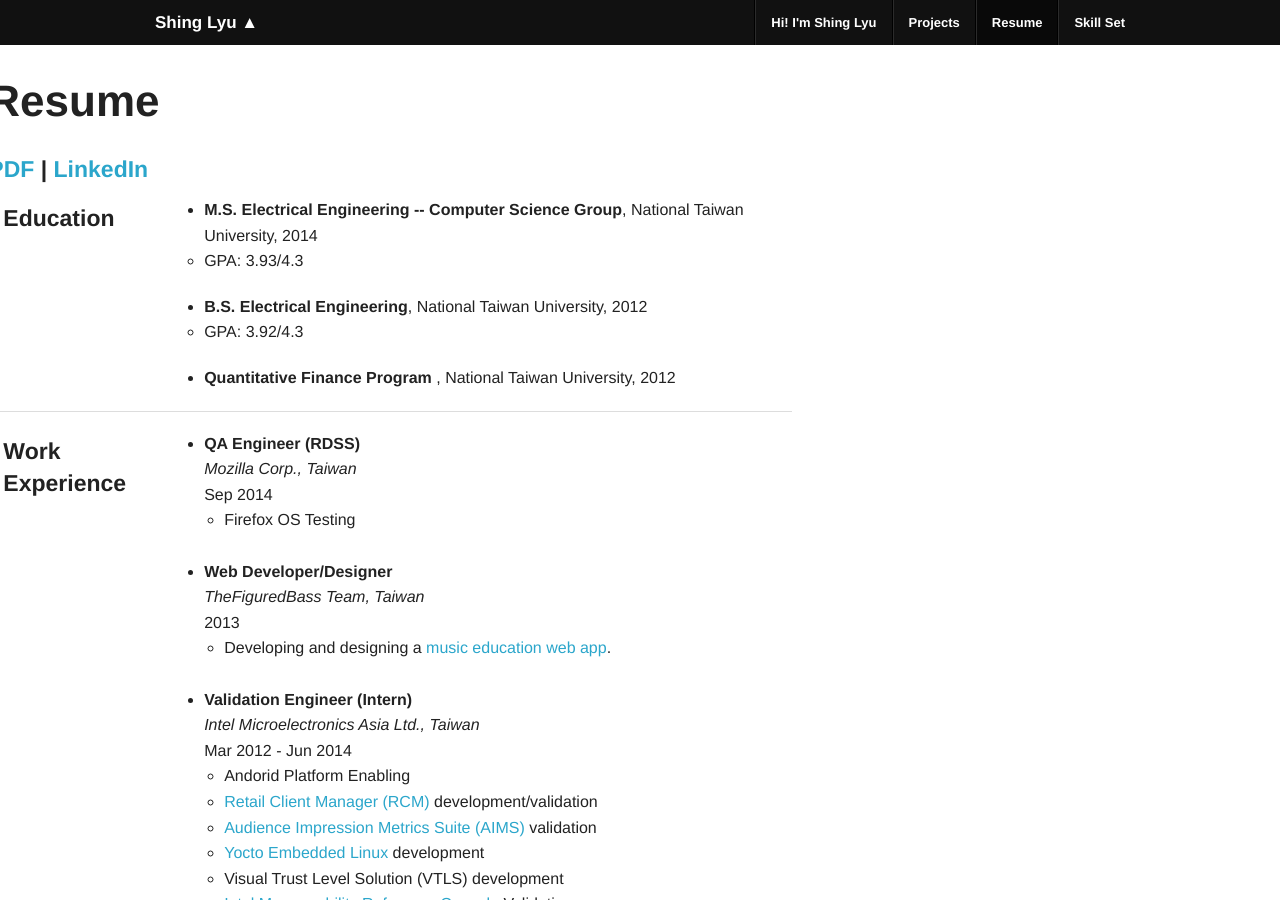
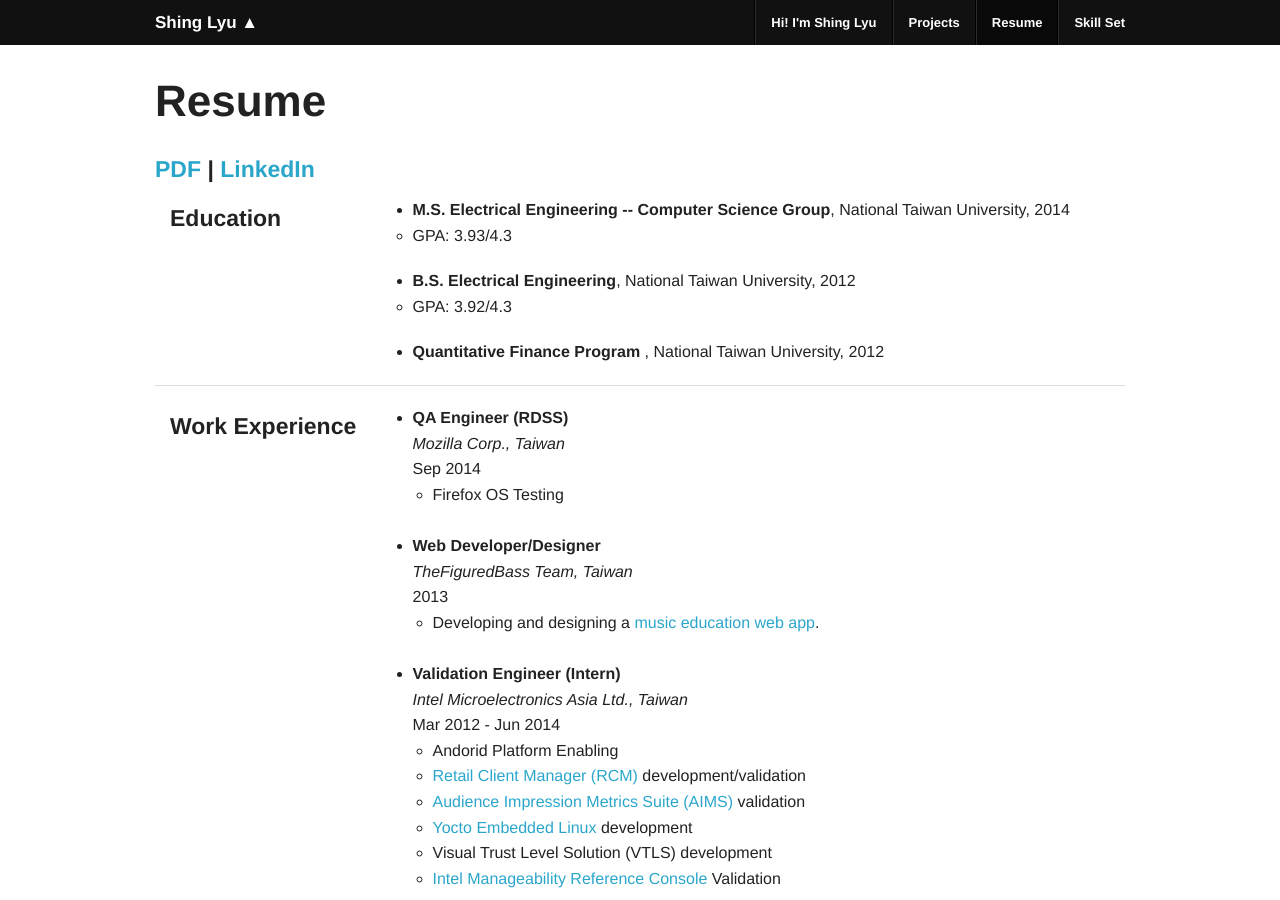
Before and after one commit to shinglyu/shinglyu.github.io, a Jekyll site: the page built from resume.html, in a window 1280 px wide and 900 px high. Built offline with Jekyll 4.4.1, drawn with Linux system fonts in a browser that asks for light colours.

Commit message:
Fixed resume columns

```diff
--- a/resume.html
+++ b/resume.html
@@ -4,11 +4,9 @@ title: Resume
 ---
 
 <div class="row">
-    <div class="large-10 pull-2 columns">
+    <div class="large-12 columns">
         <h1>{{page.title}}</h1>
-        <div id="large-3 columns">
-           <h4><a href="resume_en.pdf">PDF</a> | <a href="https://www.linkedin.com/pub/shing-lyu/50/361/599">LinkedIn</a></h4>
-        </div>
+        <h4><a href="resume_en.pdf">PDF</a> | <a href="https://www.linkedin.com/pub/shing-lyu/50/361/599">LinkedIn</a></h4>
         <div class="large-3 columns">
             <h4>Education</h4>
         </div>
```
Also changed, not shown: 1 other file.
